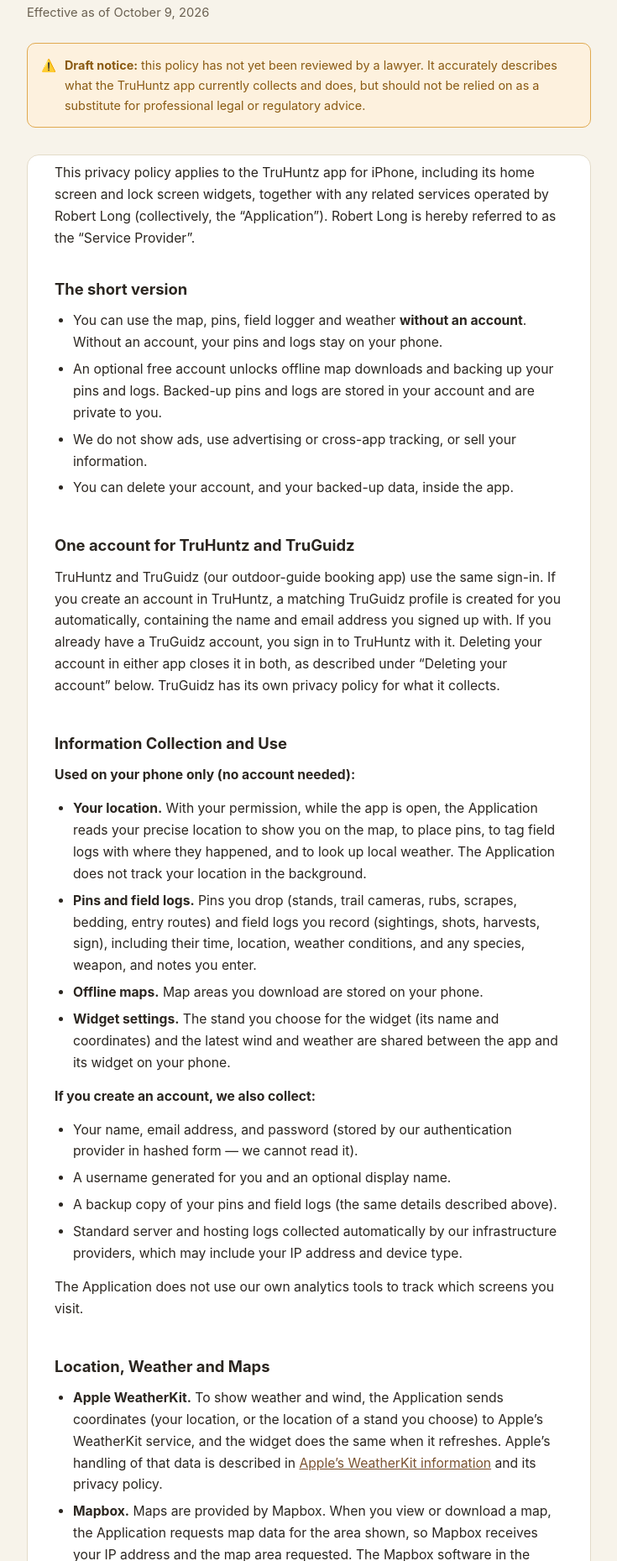
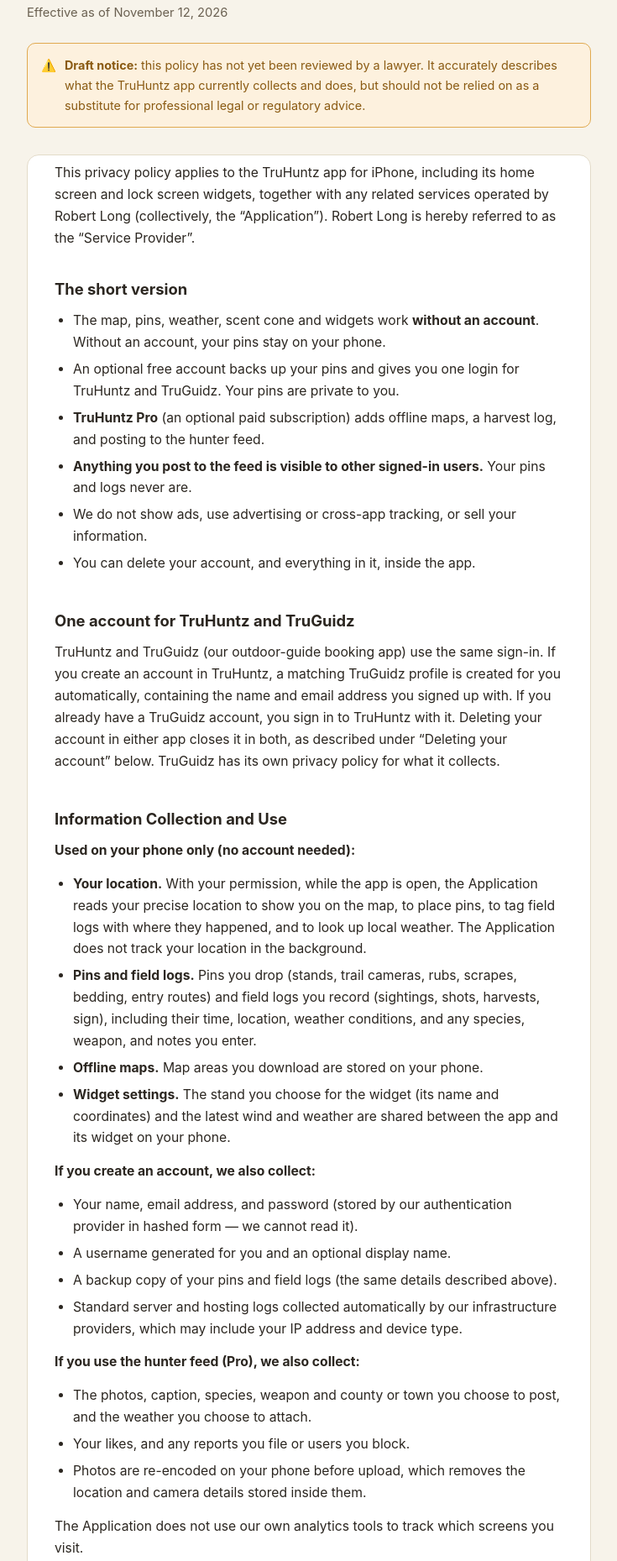
Before and after one commit to Robert-Long52/truguidz-legal, a plain HTML site: page truhuntz-privacy.html in a window 1280 px wide. Shown: the part 147-2006 px from the top of the page at 84% size, without its empty margins (272-1007 px from the left). Drawn offline with Linux system fonts and the light colour scheme.

Commit message:
TruHuntz privacy policy: add the hunter feed, photos, likes, and Pro purchases
Co-Authored-By: Claude Sonnet 5.5 <noreply@anthropic.com>

```diff
--- a/truhuntz-privacy.html
+++ b/truhuntz-privacy.html
@@ -119,7 +119,7 @@
     <header>
       <div class="brand">TruHuntz</div>
       <h1>Privacy Policy</h1>
-      <p class="effective">Effective as of October 9, 2026</p>
+      <p class="effective">Effective as of November 12, 2026</p>
       <div class="draft-banner">
         <span>⚠️</span>
         <span><strong>Draft notice:</strong> this policy has not yet been reviewed by a lawyer. It accurately describes what the TruHuntz app currently collects and does, but should not be relied on as a substitute for professional legal or regulatory advice.</span>
@@ -131,10 +131,12 @@
 
       <h2>The short version</h2>
       <ul>
-        <li>You can use the map, pins, field logger and weather <strong>without an account</strong>. Without an account, your pins and logs stay on your phone.</li>
-        <li>An optional free account unlocks offline map downloads and backing up your pins and logs. Backed-up pins and logs are stored in your account and are private to you.</li>
+        <li>The map, pins, weather, scent cone and widgets work <strong>without an account</strong>. Without an account, your pins stay on your phone.</li>
+        <li>An optional free account backs up your pins and gives you one login for TruHuntz and TruGuidz. Your pins are private to you.</li>
+        <li><strong>TruHuntz Pro</strong> (an optional paid subscription) adds offline maps, a harvest log, and posting to the hunter feed.</li>
+        <li><strong>Anything you post to the feed is visible to other signed-in users.</strong> Your pins and logs never are.</li>
         <li>We do not show ads, use advertising or cross-app tracking, or sell your information.</li>
-        <li>You can delete your account, and your backed-up data, inside the app.</li>
+        <li>You can delete your account, and everything in it, inside the app.</li>
       </ul>
 
       <h2>One account for TruHuntz and TruGuidz</h2>
@@ -155,6 +157,12 @@
         <li>A backup copy of your pins and field logs (the same details described above).</li>
         <li>Standard server and hosting logs collected automatically by our infrastructure providers, which may include your IP address and device type.</li>
       </ul>
+      <p><strong>If you use the hunter feed (Pro), we also collect:</strong></p>
+      <ul>
+        <li>The photos, caption, species, weapon and county or town you choose to post, and the weather you choose to attach.</li>
+        <li>Your likes, and any reports you file or users you block.</li>
+        <li>Photos are re-encoded on your phone before upload, which removes the location and camera details stored inside them.</li>
+      </ul>
       <p>The Application does not use our own analytics tools to track which screens you visit.</p>
 
       <h2>Location, Weather and Maps</h2>
@@ -167,14 +175,15 @@
       <p>TruHuntz does not use advertising SDKs, cookies, pixels, or cross-app tracking, and does not use your data to track you across other companies&rsquo; apps and websites. If this changes in the future, the Service Provider will update this policy and, where required by applicable law, obtain consent first.</p>
 
       <h2>Information Visible to Other Users</h2>
-      <p>Your pins and field logs are private to you. They are never shown to other users, and the Application has no feature for sharing them. Your name, email address, and password are not shown to other users either.</p>
-      <p>Future features, such as a social feed, will be described here before they are released, and any posts you make would be visible to other users as part of how those features work.</p>
+      <p>Your pins and field logs are private to you. They are never shown to other users, and the Application has no feature for sharing them.</p>
+      <p><strong>Posts in the hunter feed are different.</strong> A post is visible to other signed-in TruHuntz users, and includes your display name or username, the photos, caption, species, weapon, the county or town you entered, the weather you chose to include, the time, and the number of likes. Free users can see a limited preview of the feed. Do not put anything in a post you do not want other hunters to see, and never share the exact location of a stand or private property. Your email address and password are never shown to other users.</p>
+      <p>You can delete any of your posts at any time, which removes it and its photos. You can report a post or block a user from the post&rsquo;s menu. Reports are reviewed by the Service Provider, and the content of reported posts may be retained as needed to act on the report.</p>
 
       <h2>Your Rights</h2>
       <p>You may request access to, correction of, or deletion of your personal data held by the Service Provider. To exercise these rights, or to withdraw consent where processing is based on consent, contact the Service Provider at <a href="mailto:longrobert346@yahoo.com">longrobert346@yahoo.com</a>.</p>
 
       <h2>Deleting Your Account</h2>
-      <p>You can delete your account in the app (Account &rarr; Delete account). This immediately deletes the backed-up pins, field logs, and TruHuntz profile stored in your account, and closes your Tru account, which disables sign-in to both TruHuntz and TruGuidz and removes the personal details on your TruGuidz profile. Records TruGuidz must keep for other people (for example, a past booking involving another user) are retained in anonymized form. Data stored only on your phone, including offline maps, stays there until you delete the app.</p>
+      <p>You can delete your account in the app (Account &rarr; Delete account). This immediately deletes the backed-up pins, field logs, posts, photos, likes and TruHuntz profile stored in your account, and closes your Tru account, which disables sign-in to both TruHuntz and TruGuidz and removes the personal details on your TruGuidz profile. Records TruGuidz must keep for other people (for example, a past booking involving another user) are retained in anonymized form. Data stored only on your phone, including offline maps, stays there until you delete the app.</p>
 
       <h2>Your California Privacy Rights (CCPA/CPRA)</h2>
       <p>If you are a California resident, you have the right to know what personal information is collected, the right to delete personal information, the right to opt out of the sale or sharing of personal information, and the right to non-discrimination for exercising these rights. The Service Provider does not sell or share personal information as those terms are defined under California law. To exercise your CCPA/CPRA rights, contact the Service Provider at <a href="mailto:longrobert346@yahoo.com">longrobert346@yahoo.com</a>.</p>
@@ -187,7 +196,7 @@
         <li><strong>Mapbox</strong>, which provides map data and receives the map requests and telemetry described above.</li>
         <li><strong>Resend</strong>, which delivers account emails (such as email confirmation and password reset) and therefore receives your email address for that purpose.</li>
       </ul>
-      <p>If paid subscriptions are offered in the future, payments will be processed by Apple, and this policy will be updated to describe any additional provider before it takes effect. These providers do not have an independent use of the information the Service Provider discloses to them and have agreed to adhere to the rules set forth in this privacy statement, except that Apple and Mapbox handle the data they receive under their own privacy policies. Aside from these service providers, the Service Provider does not sell or share your personal information with other third parties, except as described below.</p>
+      <p>TruHuntz Pro is an auto-renewing subscription sold through the App Store. <strong>Apple processes the payment.</strong> We never see your card or Apple ID details; the app only learns from Apple whether your Apple ID has an active subscription, so it can unlock the Pro features. You can manage or cancel it any time in iOS Settings &rarr; your name &rarr; Subscriptions. These providers do not have an independent use of the information the Service Provider discloses to them and have agreed to adhere to the rules set forth in this privacy statement, except that Apple and Mapbox handle the data they receive under their own privacy policies.</p>
 
       <h2>International Data Transfers</h2>
       <p>The Service Provider or its third-party service providers may transfer personal data to countries outside your country of residence, including outside the European Economic Area (EEA). Where applicable law requires safeguards for international transfers, the Service Provider will use appropriate mechanisms:</p>
```
